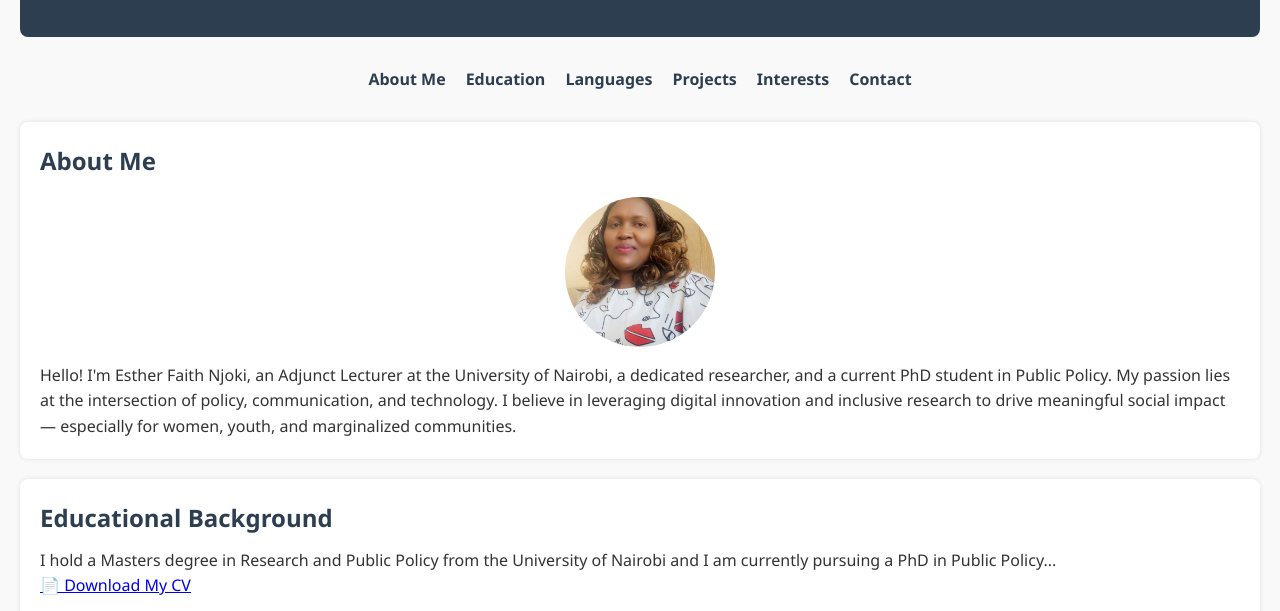
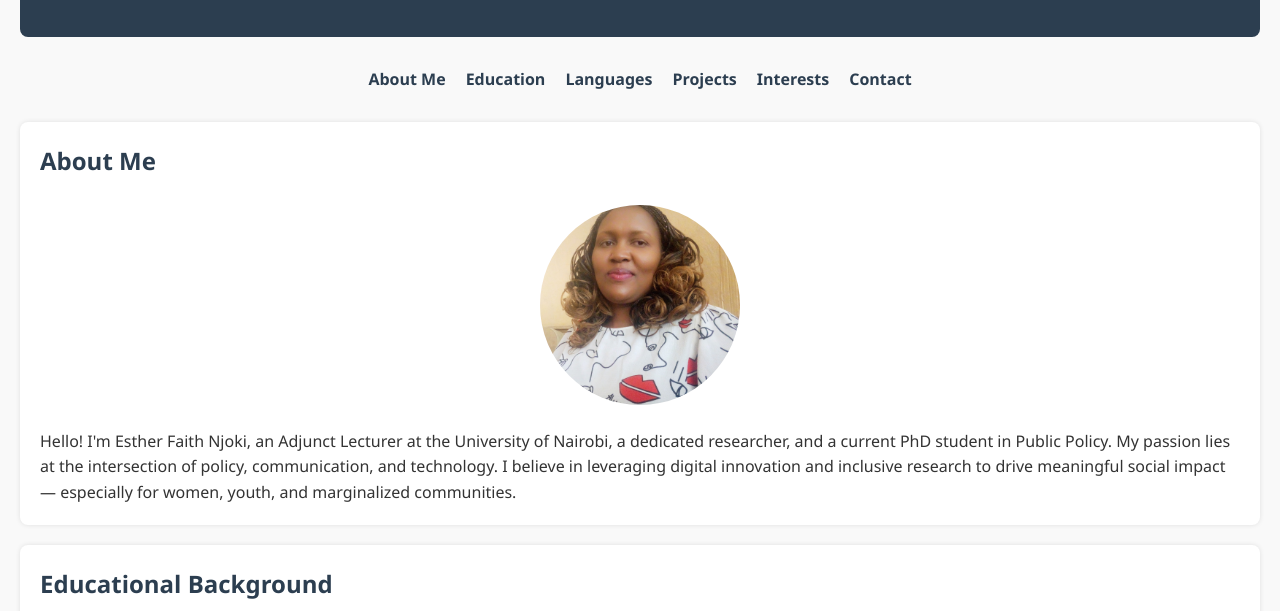
Before and after one commit to EstherFaithNjoki/My_PLP_PORTFOLIO, a plain HTML site: page index.html in a window 1280 px wide. Shown: the part 163-774 px from the top of the page. Drawn offline with Linux system fonts and the light colour scheme.

Commit message:
Enlarged profile picture

```diff
--- a/index.html
+++ b/index.html
@@ -97,5 +97,3 @@
   </footer>
 </body>
 </html>
-git add .
-git commit -m "Added profile photo to About section"
--- a/style.css
+++ b/style.css
@@ -89,10 +89,10 @@ footer {
   color: #777;
 }
 .profile-pic {
-  width: 150px;
-  height: 150px;
+  width: 200px;
+  height: 200px;
   object-fit: cover;
   border-radius: 50%;
   display: block;
-  margin: 1rem auto;
+  margin: 1.5rem auto;
 }
```
